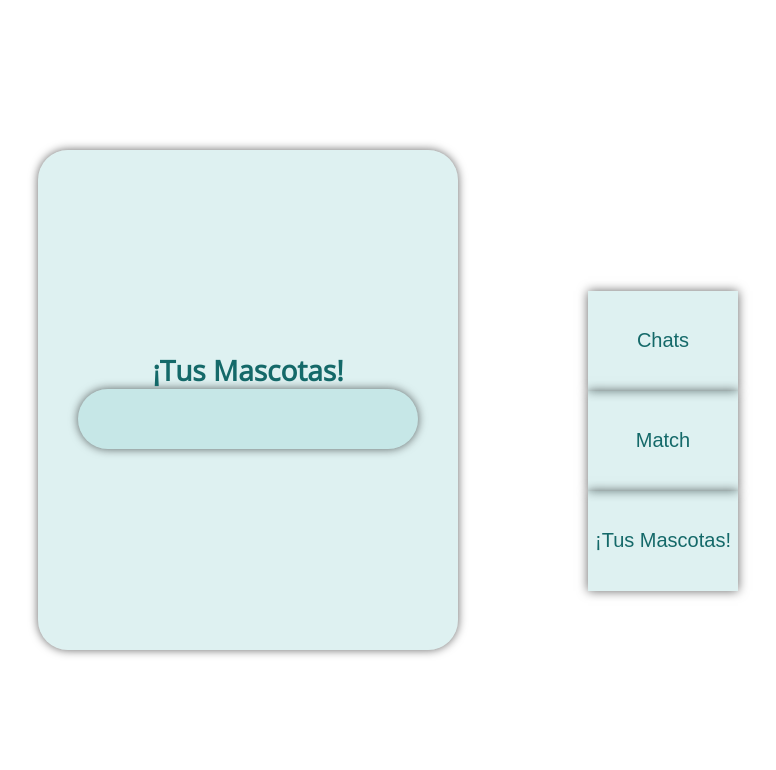
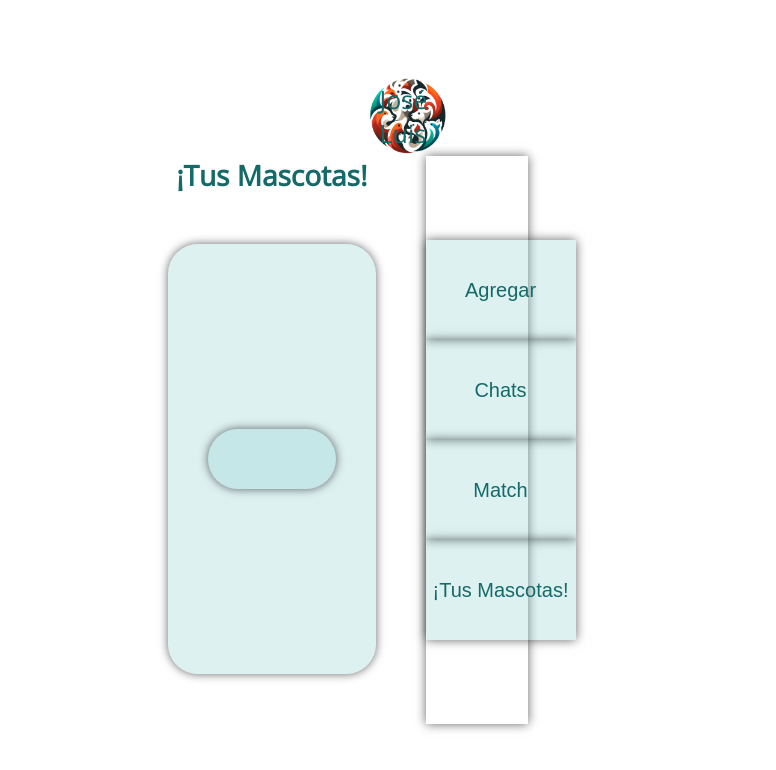
Before and after one commit to Side-Flip/matchscota, a React (Create React App) app: page / in a window 1280 px wide. Shown: the top 770 px of the page, without its empty margins (317-1093 px from the left). Built offline with nearby package versions, Linux system fonts and the light colour scheme.

Commit message:
Complemento de la interface de perfil

```diff
--- a/src/Componentes/Interfaces/Perfil.css
+++ b/src/Componentes/Interfaces/Perfil.css
@@ -1,26 +1,62 @@
 .container{
-    display: flex;
     align-content: center;
     align-items: center;
+    justify-content: center;
+    justify-items: center;
     height: 100vh;
     background: transparent;
+    width: 100vmax;
+}
+
+.estado{
+    display: grid;
+    grid-template-columns: 75% 25%;
+}
+
+.usuario{
+    display: grid;
+    grid-template-columns: 25% 75%;
+}
+
+.usuario .logo{
+    width: 80px;
+    height: 80px;
 
 }
 
-.listado h1{
+.usuario .nombre{
+    align-content: center;
+    font-size: 25px;
+    color: #146969;
+
+}
+
+.busqueda{
+
+}
+
+
+
+.contenido{
+    display: grid;
+    grid-template-columns: 75% 25%;
+}
+
+.contenido h1{
     font-size: 28px;
     text-align: center;
+    color: #146969;
 }
 
 .listado{
-    width: 420px;
-    height: 500px;
+    width: auto;
+    height: 430px;
     background: #82ccca44;
     box-shadow: 0 0 10px rgba(0, 0, 0,.6);
     color: #146969;
     border-radius: 30px;
     padding: 30px 40px;
-    margin: 130px;
+    margin: 50px;
     align-content: center;
     align-items: center;
     overflow-y: scroll;
@@ -39,9 +75,16 @@
 
 
 .menu{
-    height: 100vh;
-    background: #ffffff;
-    padding-top: 35%;
+    display: felx;
+    grid-template-columns:25% 25% 25% 25%;
+    height: auto;
+    background: #fff;
+    box-shadow: 0 0 10px rgba(0, 0, 0,.6);
+    align-content: center;
+}
+
+.menu.btn{
+
 }
 
 .menu button{
--- a/src/Componentes/Interfaces/Perfil.js
+++ b/src/Componentes/Interfaces/Perfil.js
@@ -1,22 +1,64 @@
 import React from 'react'
 import './Perfil.css';
+import Logo from'./Logo.png';
 
 const Perfil = () => {
   return (
     <div className='container'>
 
-      <div className='listado'>
-        <h1> ¡Tus Mascotas! </h1>
-        <div className='mascota'>
+      <div className='estado'>
+
+        <div className='busqueda'>
+
+        </div>
+
+        <div className='usuario'>
+          <div className='logo'>
+            <img className='logo' src={Logo} />
+          </div>
+
+          <div className='nombre'>
+           <label >José Luis</label>
+          </div>
 
         </div>
       </div>
 
-      <div className='menu'>
-        <button type='chat'>Chats</button>
-        <button type='match'>Match</button>
-        <button type='tus-mascotas'>¡Tus Mascotas!</button>
+      <div className='contenido'>
+
+        <div>
+          <h1>¡Tus Mascotas!</h1>
+          <div className='listado'>
+
+            <div className='mascota'> </div>
+          </div>
+        </div>
+
+        <div className='menu'>
+
+          <div className='btn'>
+            <button type='agregar'>Agregar</button>
+          </div>
+
+          <div className='btn'>
+            <button type='chat'>Chats</button>
+          </div>
+
+          <div className='btn'>
+            <button type='match'>Match</button>
+          </div>
+
+          <div className='btn'>
+            <button type='tus-mascotas'>¡Tus Mascotas!</button>
+          </div>
+
+        </div>
       </div>
+
+
+
+
+
     </div>
   )
 }
```
Also changed, not shown: src/Componentes/Interfaces/Logo.png (added).
